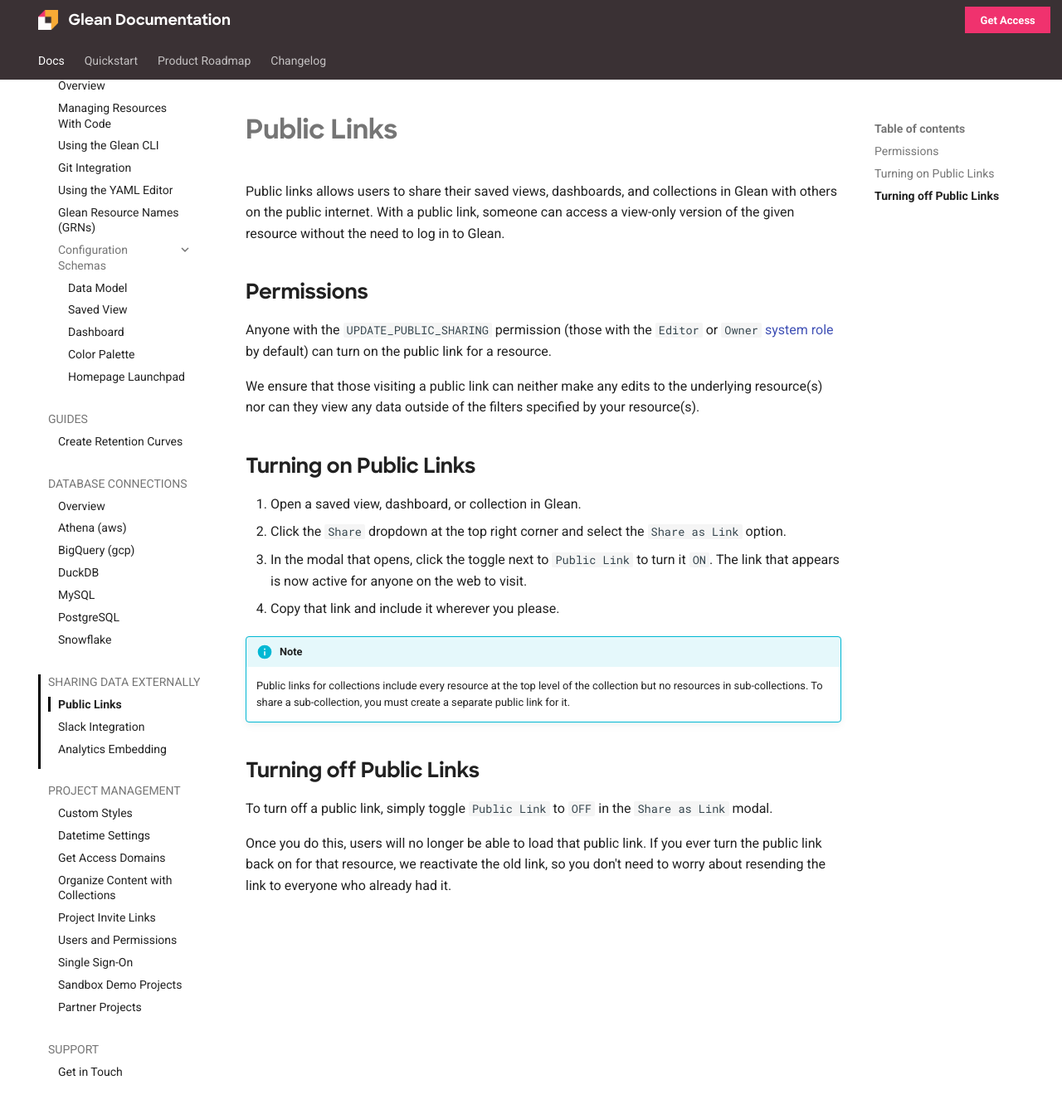
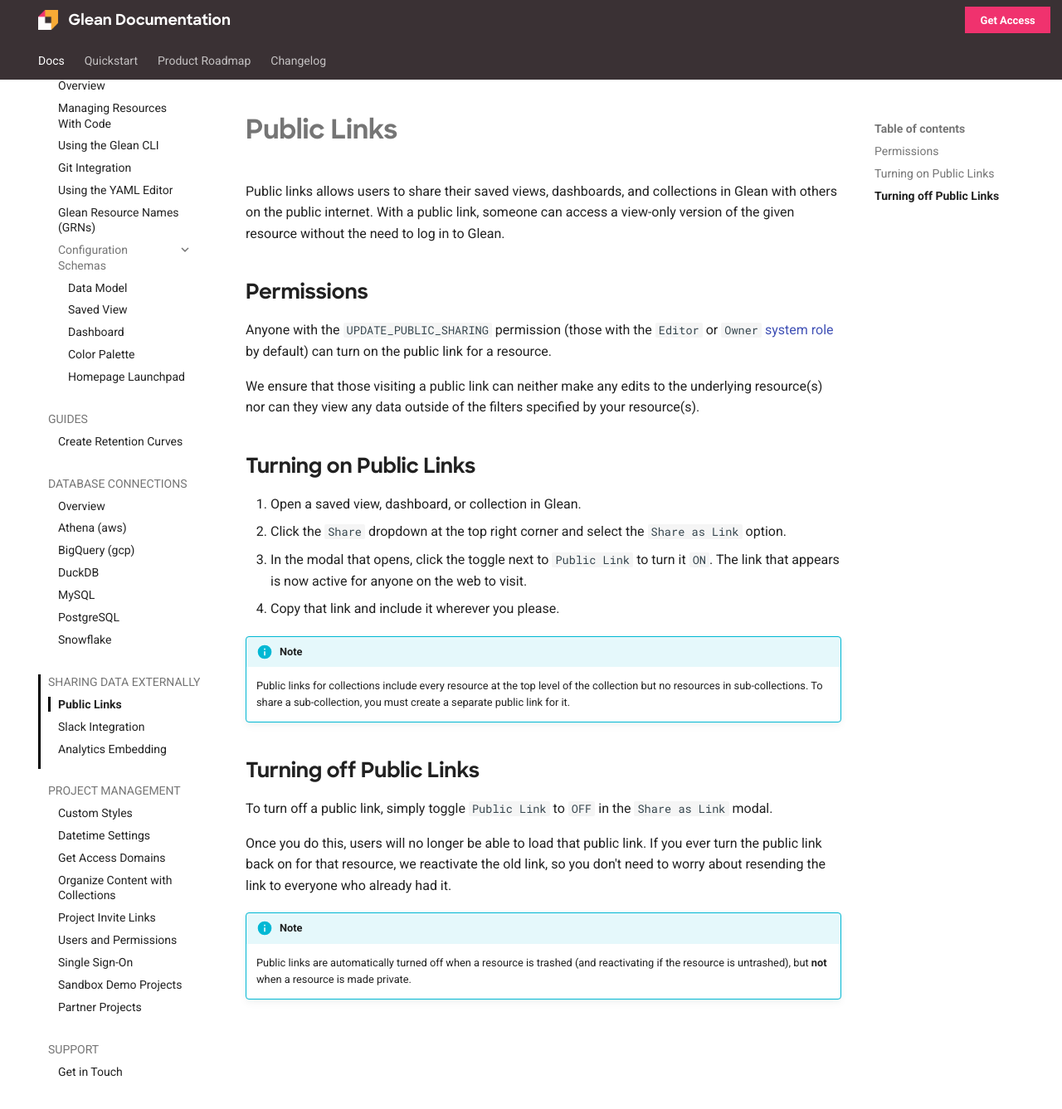
Before and after one commit to gleannyc/documentation, an MkDocs documentation site: the page built from docs/docs/sharing-data-externally/public-links.md, in a window 1280 px wide and 1389 px high. Shown: the top 1337 px of the window at 83% size. Built offline with MkDocs 1.6.1 and Material for MkDocs 9.7.7, drawn with Linux system fonts in a browser that asks for light colours.

Commit message:
Add info about what happens to public links when resource is trashed or made private.

```diff
--- a/docs/docs/sharing-data-externally/public-links.md
+++ b/docs/docs/sharing-data-externally/public-links.md
@@ -25,3 +25,7 @@
 
 Once you do this, users will no longer be able to load that public link. If you ever turn the public link back on for that resource,
 we reactivate the old link, so you don't need to worry about resending the link to everyone who already had it.
+
+!!! info "Note"
+
+    Public links are automatically turned off when a resource is trashed (and reactivating if the resource is untrashed), but **not** when a resource is made private.
```
